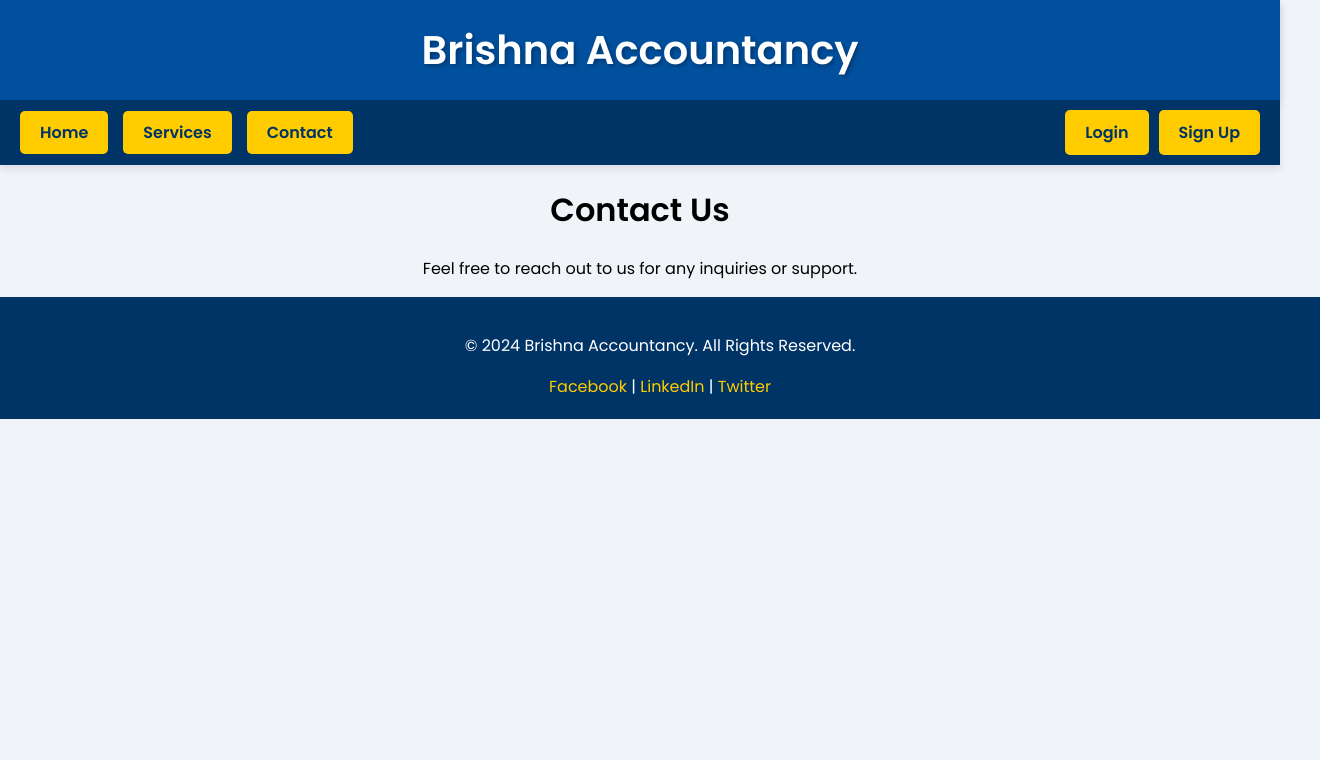
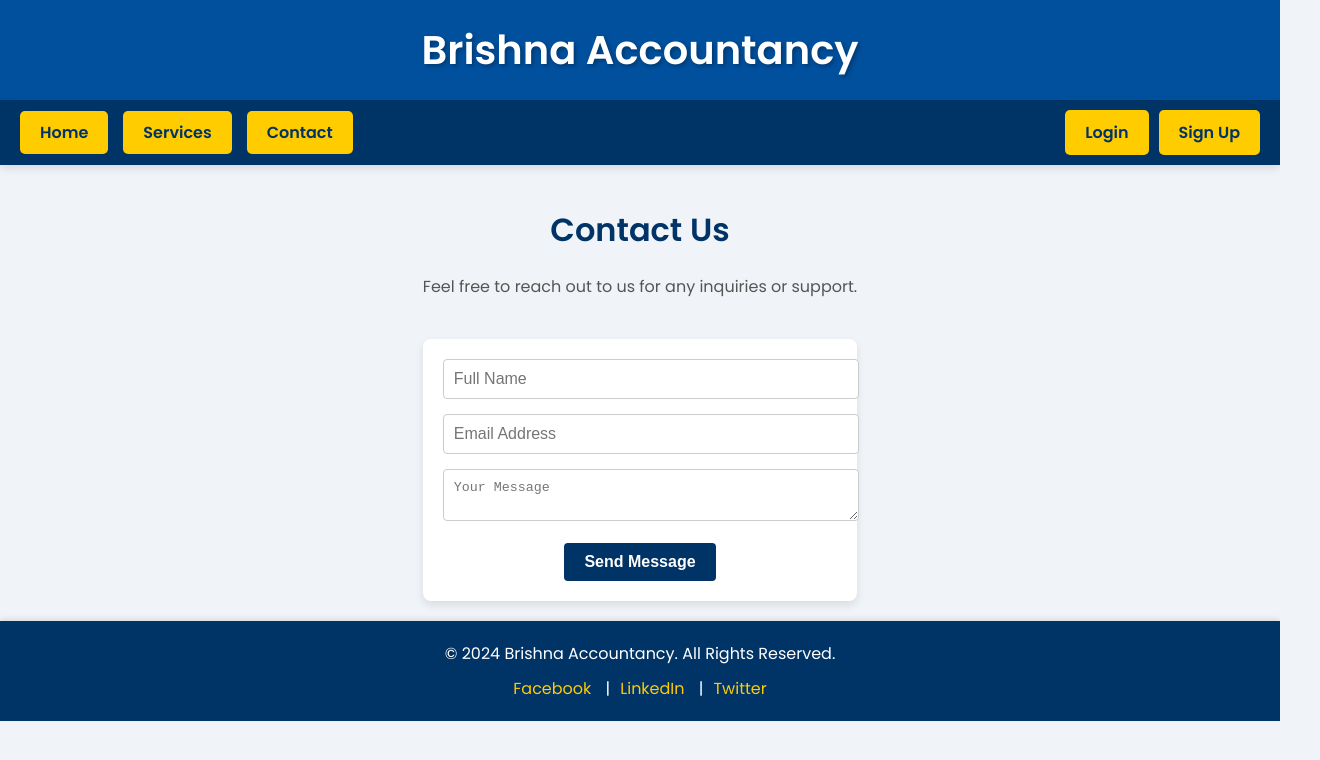
Before and after one commit to Abhyj1t/Brishna-Accountancy-, a React (Create React App) app in the folder frontend/: page /contact in a window 1280 px wide. Shown: the top 760 px of the page, 1320 px wide, since content can reach past the window. Built offline with nearby package versions, Linux system fonts and the light colour scheme.

Commit message:
added contactform and minor improvements

```diff
--- a/frontend/package.json
+++ b/frontend/package.json
@@ -35,5 +35,8 @@
       "last 1 firefox version",
       "last 1 safari version"
     ]
+  },
+  "devDependencies": {
+    "@babel/plugin-proposal-private-property-in-object": "^7.21.11"
   }
 }
--- a/frontend/src/App.js
+++ b/frontend/src/App.js
@@ -1,11 +1,11 @@
 import React from 'react';
 import './App.css';
 import Navbar from './components/Navbar';
-import Footer from './components/Footer';
+import Footer from './components/Footer';  // Import the Footer component
 import { BrowserRouter as Router, Route, Routes } from 'react-router-dom';
 import Home from './components/Home';
 import Services from './components/Services';
-import Contact from './components/Contact';
+import Contact from './components/Contact'; // Ensure this is imported
 import Header from './components/Header';
 import TaxPreparation from './components/TaxPreparation';
 import Accounting from './components/Accounting';
@@ -23,9 +23,9 @@ function App() {
           <Route path="/services/tax-preparation" element={<TaxPreparation />} />
           <Route path="/services/accounting" element={<Accounting />} />
           <Route path="/services/business-consulting" element={<BusinessConsulting />} />
-          <Route path="/contact" element={<Contact />} />
+          <Route path="/contact" element={<Contact />} /> {/* Ensure this route is here */}
         </Routes>
-        <Footer />
+        <Footer /> {/* Add the Footer component here */}
       </div>
     </Router>
   );
--- /dev/null
+++ b/frontend/src/components/Contact.css
@@ -0,0 +1,17 @@
+/* src/components/Contact.css */
+.contact-page {
+    max-width: 600px;
+    margin: 0 auto;
+    padding: 20px;
+    text-align: center;
+  }
+
+  .contact-page h1 {
+    color: #003366;
+    margin-bottom: 20px;
+  }
+
+  .contact-page p {
+    color: #555555;
+    margin-bottom: 40px;
+  }
--- a/frontend/src/components/Contact.js
+++ b/frontend/src/components/Contact.js
@@ -1,11 +1,14 @@
 // src/components/Contact.js
 import React from 'react';
+import ContactForm from './ContactForm'; // Ensure this import
+import './Contact.css';
 
 const Contact = () => {
   return (
-    <div>
+    <div className="contact-page">
       <h1>Contact Us</h1>
       <p>Feel free to reach out to us for any inquiries or support.</p>
+      <ContactForm /> {/* Ensure this component is rendered */}
     </div>
   );
 };
--- /dev/null
+++ b/frontend/src/components/ContactForm.css
@@ -0,0 +1,34 @@
+/* src/components/ContactForm.css */
+.contact-form-container {
+    max-width: 500px;
+    margin: 0 auto;
+    padding: 20px;
+    background-color: #ffffff;
+    box-shadow: 0 4px 8px rgba(0, 0, 0, 0.1);
+    border-radius: 8px;
+  }
+
+  .contact-form .form-group {
+    margin-bottom: 15px;
+  }
+
+  .contact-form input,
+  .contact-form textarea {
+    width: 100%;
+    padding: 10px;
+    border: 1px solid #cccccc;
+    border-radius: 4px;
+  }
+
+  .contact-form .submit-button {
+    background-color: #003366;
+    color: white;
+    padding: 10px 20px;
+    border: none;
+    border-radius: 4px;
+    cursor: pointer;
+  }
+
+  .contact-form .submit-button:hover {
+    background-color: #002244;
+  }
--- /dev/null
+++ b/frontend/src/components/ContactForm.js
@@ -0,0 +1,62 @@
+// src/components/ContactForm.js
+import React, { useState } from 'react';
+import './ContactForm.css';
+
+const ContactForm = () => {
+  const [formData, setFormData] = useState({
+    name: '',
+    email: '',
+    message: ''
+  });
+
+  const handleChange = (e) => {
+    setFormData({ ...formData, [e.target.name]: e.target.value });
+  };
+
+  const handleSubmit = (e) => {
+    e.preventDefault();
+    alert(`Message sent: ${formData.message}`);
+    // Send form data to the backend or email service here
+  };
+
+  return (
+    <div className="contact-form-container">
+      <form onSubmit={handleSubmit} className="contact-form">
+        <div className="form-group">
+          <input
+            type="text"
+            name="name"
+            placeholder="Full Name"
+            value={formData.name}
+            onChange={handleChange}
+            required
+          />
+        </div>
+        <div className="form-group">
+          <input
+            type="email"
+            name="email"
+            placeholder="Email Address"
+            value={formData.email}
+            onChange={handleChange}
+            required
+          />
+        </div>
+        <div className="form-group">
+          <textarea
+            name="message"
+            placeholder="Your Message"
+            value={formData.message}
+            onChange={handleChange}
+            required
+          ></textarea>
+        </div>
+        <button type="submit" className="submit-button">
+          Send Message
+        </button>
+      </form>
+    </div>
+  );
+};
+
+export default ContactForm;
--- /dev/null
+++ b/frontend/src/components/Footer.css
@@ -0,0 +1,30 @@
+/* Footer Styles */
+.footer {
+    background-color: #003366; /* Dark blue background */
+    color: white; /* White text */
+    text-align: center; /* Center text alignment */
+    padding: 20px 0; /* Padding for top and bottom */
+    position: relative; /* Ensures footer stays at the bottom */
+    bottom: 0;
+    width: 100%;
+    box-shadow: 0 -2px 5px rgba(0, 0, 0, 0.1);
+  }
+
+  .footer p {
+    margin: 0;
+  }
+
+  .footer .social-links {
+    margin-top: 10px;
+  }
+
+  .footer .social-links a {
+    color: #ffcc00; /* Yellow color for links */
+    text-decoration: none;
+    margin: 0 10px;
+    transition: color 0.3s ease;
+  }
+
+  .footer .social-links a:hover {
+    color: #e6b800; /* Slightly darker yellow on hover */
+  }
--- a/frontend/src/components/Footer.js
+++ b/frontend/src/components/Footer.js
@@ -1,12 +1,15 @@
 // src/components/Footer.js
 import React from 'react';
+import './Footer.css';  // Ensure the CSS for Footer is imported
 
 const Footer = () => {
   return (
     <footer className="footer">
       <p>© 2024 Brishna Accountancy. All Rights Reserved.</p>
       <div className="social-links">
-        <a href="#">Facebook</a> | <a href="#">LinkedIn</a> | <a href="#">Twitter</a>
+        <a href="https://www.facebook.com">Facebook</a> |
+        <a href="https://www.linkedin.com">LinkedIn</a> |
+        <a href="https://www.twitter.com">Twitter</a>
       </div>
     </footer>
   );
--- a/frontend/src/components/Navbar.css
+++ b/frontend/src/components/Navbar.css
@@ -1,14 +1,17 @@
-/* Navbar Styling */
+/* src/components/Navbar.css */
+
+/* General Navbar Styling */
 .navbar {
   display: flex;
   justify-content: space-between;
   align-items: center;
-  background-color: #003366;
+  background-color: #003366; /* Dark blue background */
   padding: 10px 20px;
   color: white;
   box-shadow: 0 4px 8px rgba(0, 0, 0, 0.1);
 }
 
+/* Centered Navigation Links */
 .navbar-center {
   list-style: none;
   display: flex;
@@ -18,25 +21,31 @@
   margin: 0;
 }
 
-.navbar-center li {
-  color: white;
-}
-
-.navbar-center a {
+/* Navigation Link Styling */
+.nav-link {
   color: #003366; /* Dark blue text */
   text-decoration: none;
   font-weight: 600;
   padding: 10px 20px;
   border-radius: 5px;
-  background-color: #ffcc00; /* Bright yellow background */
-  transition: background-color 0.3s ease, box-shadow 0.3s ease;
+  background-color: #ffcc00; /* Yellow background */
+  transition: background-color 0.3s ease, color 0.3s ease;
 }
 
-.navbar-center a:hover {
+.nav-link:hover {
   background-color: #e6b800; /* Slightly darker yellow on hover */
-  box-shadow: 0 4px 8px rgba(0, 0, 0, 0.2);
+  color: white;
+  box-shadow: 0 4px 8px rgba(0, 0, 0, 0.2); /* Add shadow on hover */
 }
 
+/* Active Link Styling */
+.active-link {
+  background-color: #ffcc00; /* Highlight active link with yellow background */
+  color: white; /* White text for the active link */
+  box-shadow: 0 4px 8px rgba(0, 0, 0, 0.2); /* Add a slight shadow to make it pop */
+}
+
+/* Right-Side Navigation (Login and Signup) */
 .navbar-right {
   display: flex;
   gap: 10px;
@@ -48,18 +57,17 @@
   text-decoration: none;
   font-weight: 600;
   transition: background-color 0.3s ease, box-shadow 0.3s ease;
-  background-color: #ffcc00; /* Bright yellow background */
-  color: #003366; /* Dark blue text */
+  background-color: #ffcc00; /* Yellow background */
+  color: #003366; /* Dark blue text for contrast */
 }
 
 .login-link:hover, .signup-link:hover {
-  background-color: #e6b800;
+  background-color: #e6b800; /* Slightly darker yellow on hover */
   color: white;
-  box-shadow: 0 4px 8px rgba(0, 0, 0, 0.2);
+  box-shadow: 0 4px 8px rgba(0, 0, 0, 0.2); /* Add shadow on hover */
 }
 
-
-/* Responsive Navbar */
+/* Responsive Styles */
 @media (max-width: 768px) {
   .navbar-center {
     flex-direction: column;
--- a/frontend/src/components/Navbar.js
+++ b/frontend/src/components/Navbar.js
@@ -1,19 +1,56 @@
 // src/components/Navbar.js
 import React from 'react';
-import { Link } from 'react-router-dom';
+import { NavLink } from 'react-router-dom';
 import './Navbar.css';
 
 const Navbar = () => {
   return (
     <nav className="navbar">
       <ul className="navbar-center">
-        <li><Link to="/">Home</Link></li>
-        <li><Link to="/services">Services</Link></li>
-        <li><Link to="/contact">Contact</Link></li>
+        <li>
+          <NavLink
+            exact
+            to="/"
+            activeClassName="active-link"
+            className="nav-link"
+          >
+            Home
+          </NavLink>
+        </li>
+        <li>
+          <NavLink
+            to="/services"
+            activeClassName="active-link"
+            className="nav-link"
+          >
+            Services
+          </NavLink>
+        </li>
+        <li>
+          <NavLink
+            to="/contact"
+            activeClassName="active-link"
+            className="nav-link"
+          >
+            Contact
+          </NavLink>
+        </li>
       </ul>
       <div className="navbar-right">
-        <Link to="/login" className="login-link">Login</Link>
-        <Link to="/signup" className="signup-link">Sign Up</Link>
+        <NavLink
+          to="/login"
+          activeClassName="active-link"
+          className="login-link"
+        >
+          Login
+        </NavLink>
+        <NavLink
+          to="/signup"
+          activeClassName="active-link"
+          className="signup-link"
+        >
+          Sign Up
+        </NavLink>
       </div>
     </nav>
   );
```
Also changed, not shown: 1 other file (tests, documents, lock files or other folders).
